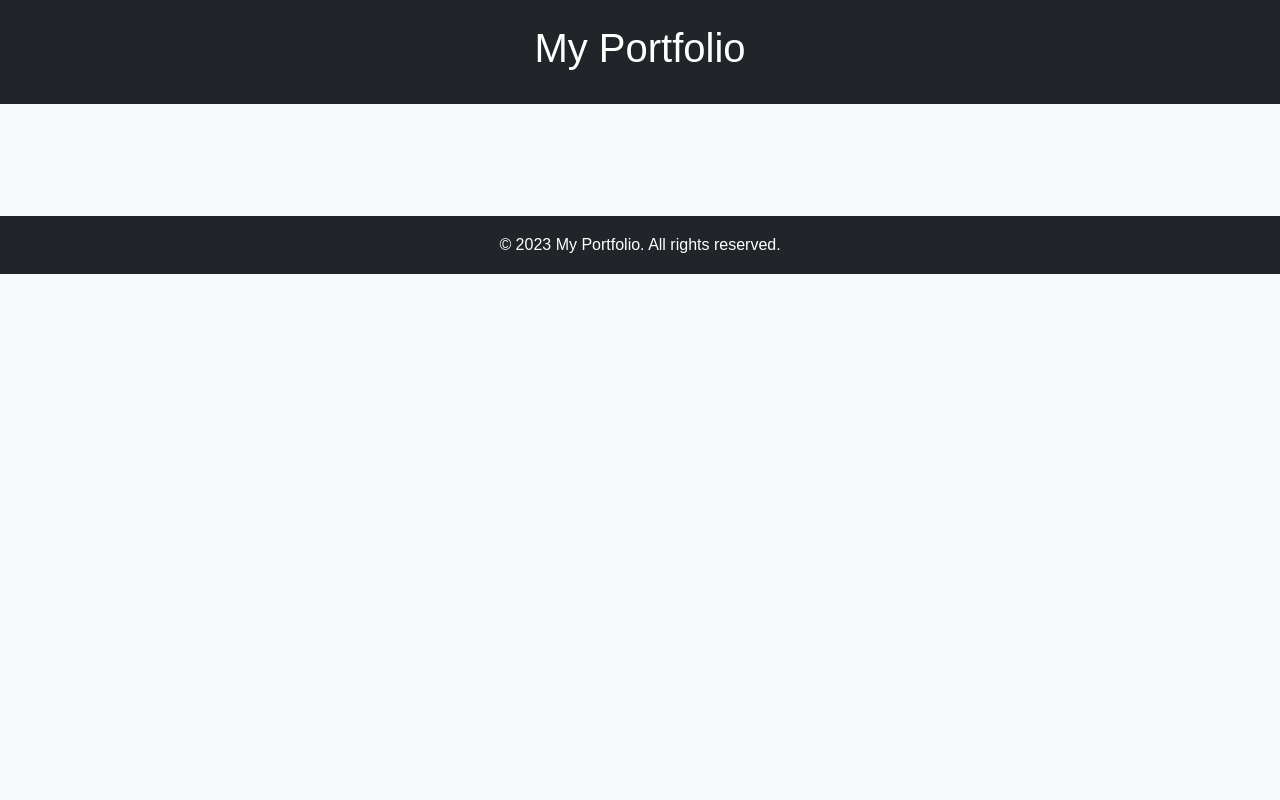
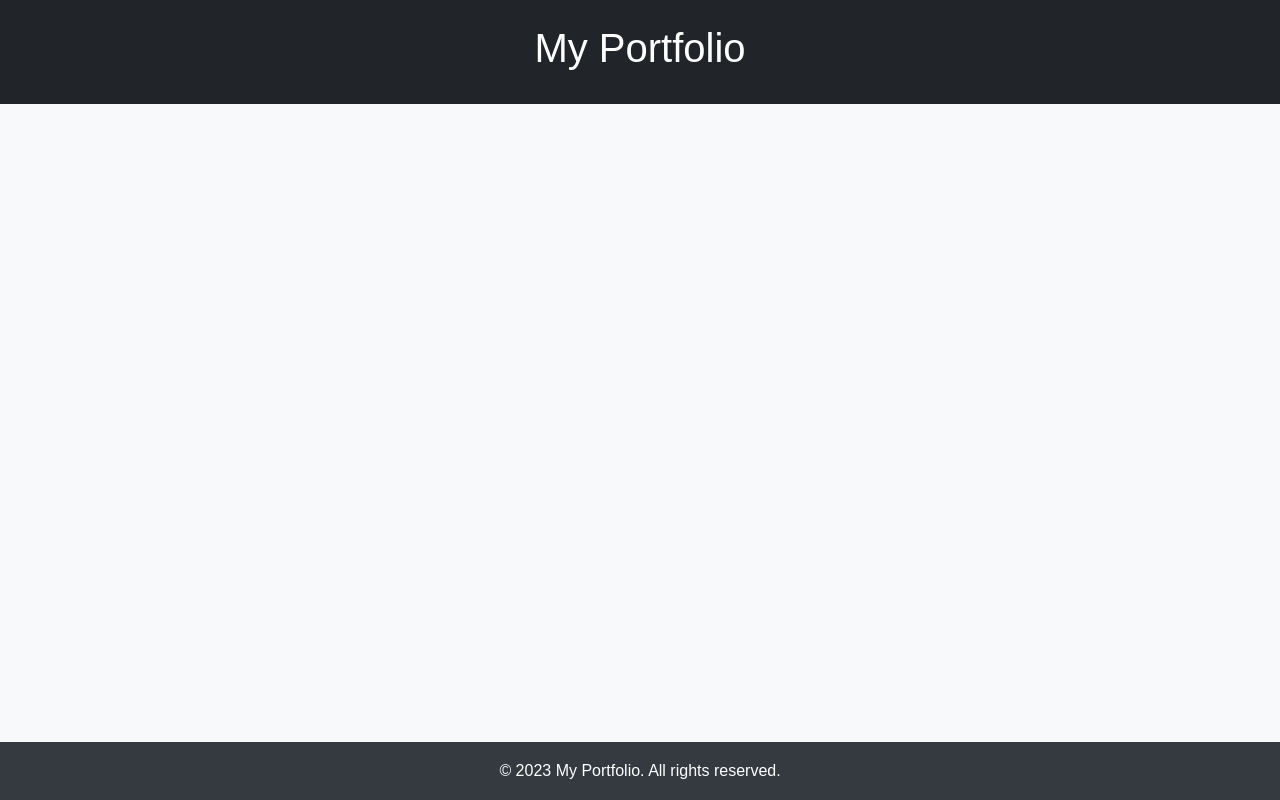
Before and after one commit to sakalova/DjangoPortfolio, a Django app: template projects/templates/projects/all_projects.html in a window 1280 px wide. Run offline with Django 4.2, Linux system fonts and the light colour scheme; the template is opened without the code that fills it, so the values that code supplies are empty.

Commit message:
feat(templates): push the footer of all_projects.html  to the bottom of the screen

```diff
--- a/projects/templates/projects/all_projects.html
+++ b/projects/templates/projects/all_projects.html
@@ -14,6 +14,9 @@
             margin: 0;
             padding: 0;
             background-color: #f8f9fa;
+            display: flex;
+            flex-direction: column;
+            min-height: 100vh; /* Set minimum height to full viewport height */
         }
 
         header {
@@ -29,6 +32,7 @@
         }
 
         .project-card {
+            width: 300px;
             border: none;
             border-radius: 8px;
             box-shadow: 0 8px 24px rgba(0, 0, 0, 0.2);
@@ -56,6 +60,15 @@
             font-size: 0.8rem;
             color: #666;
         }
+
+        .footer {
+        background-color: #343a40;
+        color: #fff;
+        text-align: center;
+        padding: 1rem;
+        margin-top: auto; /* Push the footer to the bottom of the screen */
+    }
+
     </style>
 </head>
 <body>
@@ -72,7 +85,7 @@
                     <div class="card-body">
                         <h2 class="card-title project-title">{{ project.title }}</h2>
                         <p class="card-text project-description">{{ project.description }}</p>
-                        <p class="card-text project-technology">Technology: {{ project.technology }}</p>
+                        <p class="card-text project-technology">Technologies: {{ project.technology }}</p>
                     </div>
                 </div>
             </div>
@@ -80,7 +93,7 @@
         </div>
     </main>
 
-    <footer class="bg-dark text-white text-center py-3 mt-5">
+    <footer class="footer">
         &copy; {% now "Y" %} My Portfolio. All rights reserved.
     </footer>
 
```
